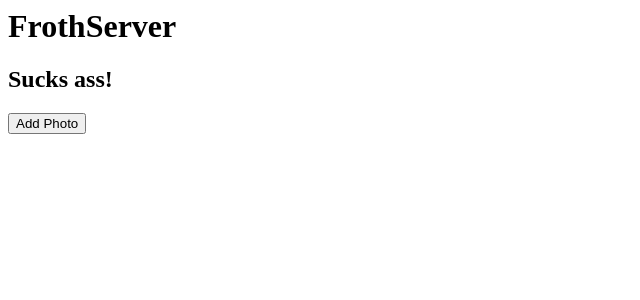
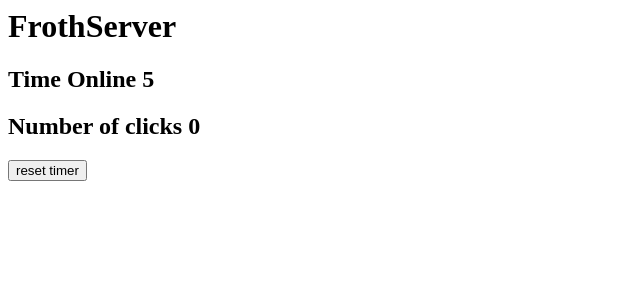
Before and after one commit to Frothbeast/myserver, a React (Create React App) app: page / in a window 1280 px wide. Shown: the top 300 px of the page, without its empty margins (0-640 px from the left). Built offline with nearby package versions, Linux system fonts and the light colour scheme.

Commit message:
first functional btn click function.  just learning.

```diff
--- a/src/App.js
+++ b/src/App.js
@@ -1,9 +1,26 @@
+import { useState, useEffect } from 'react';
     function App() {
+        const [counter, setCounter] = useState(0);
+        const [clickCounter, setClickCounter] = useState(0)
+        useEffect(() => {
+        const interval = setInterval(() => {
+            setCounter((prevCounter) => prevCounter + 1);
+        }, 1000);
+
+        return () => clearInterval(interval);
+        }, []);
+
+        const btnClick = () => {
+            setCounter(0);
+            setClickCounter(clickCounter + 1);
+        }
+
         return (
             <div className="App">
                 <h1>FrothServer</h1>
-            <h2>Sucks ass!</h2>
-            <button>Add Photo</button>
+                <h2>Time Online {counter}</h2>
+                <h2>Number of clicks {clickCounter}</h2>
+                <button onClick={btnClick} >reset timer</button>
             </div>
         )
     }
```
Also changed, not shown: 7 other files (tests, documents, lock files or other folders). Lines whose indentation alone changed are shown as unchanged.
